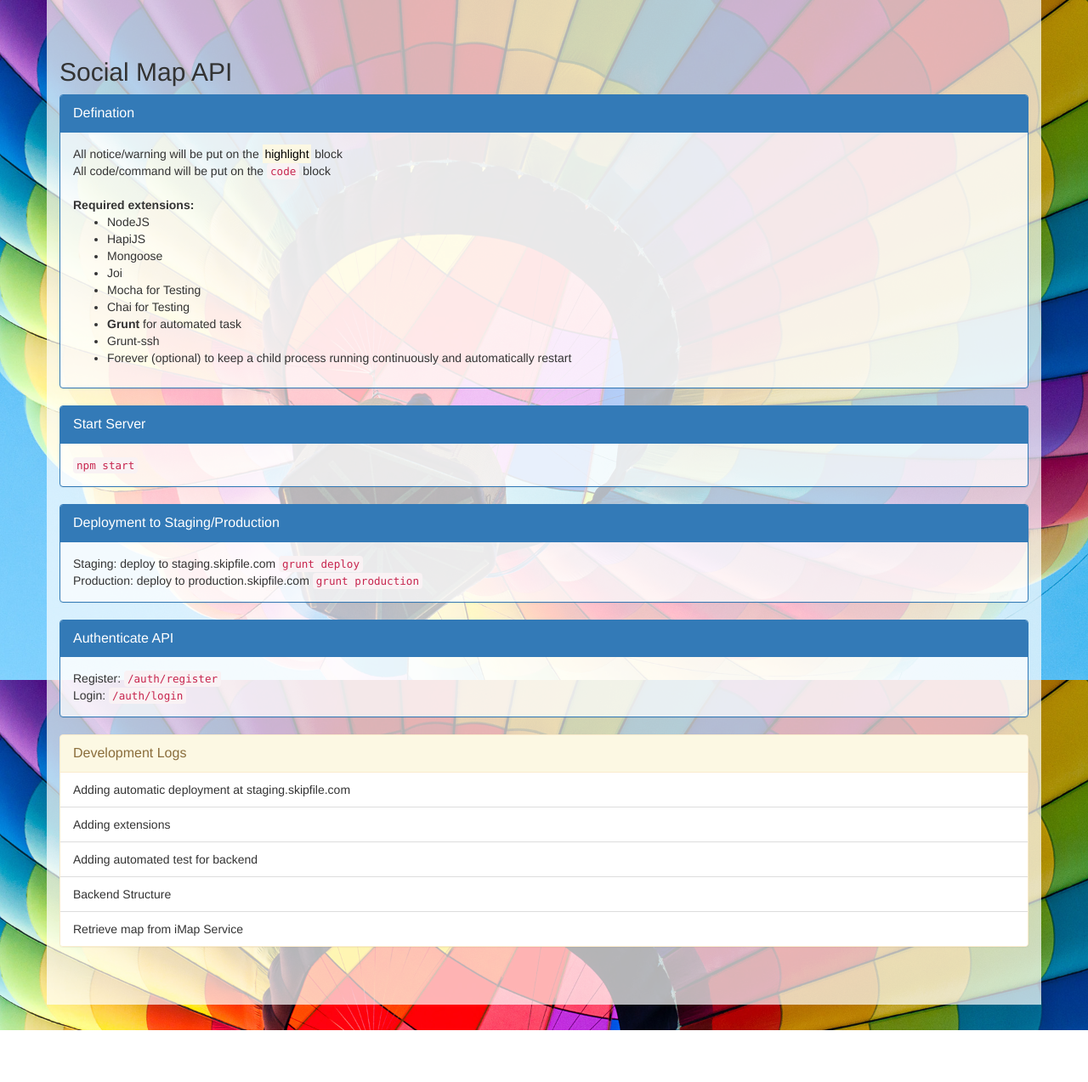
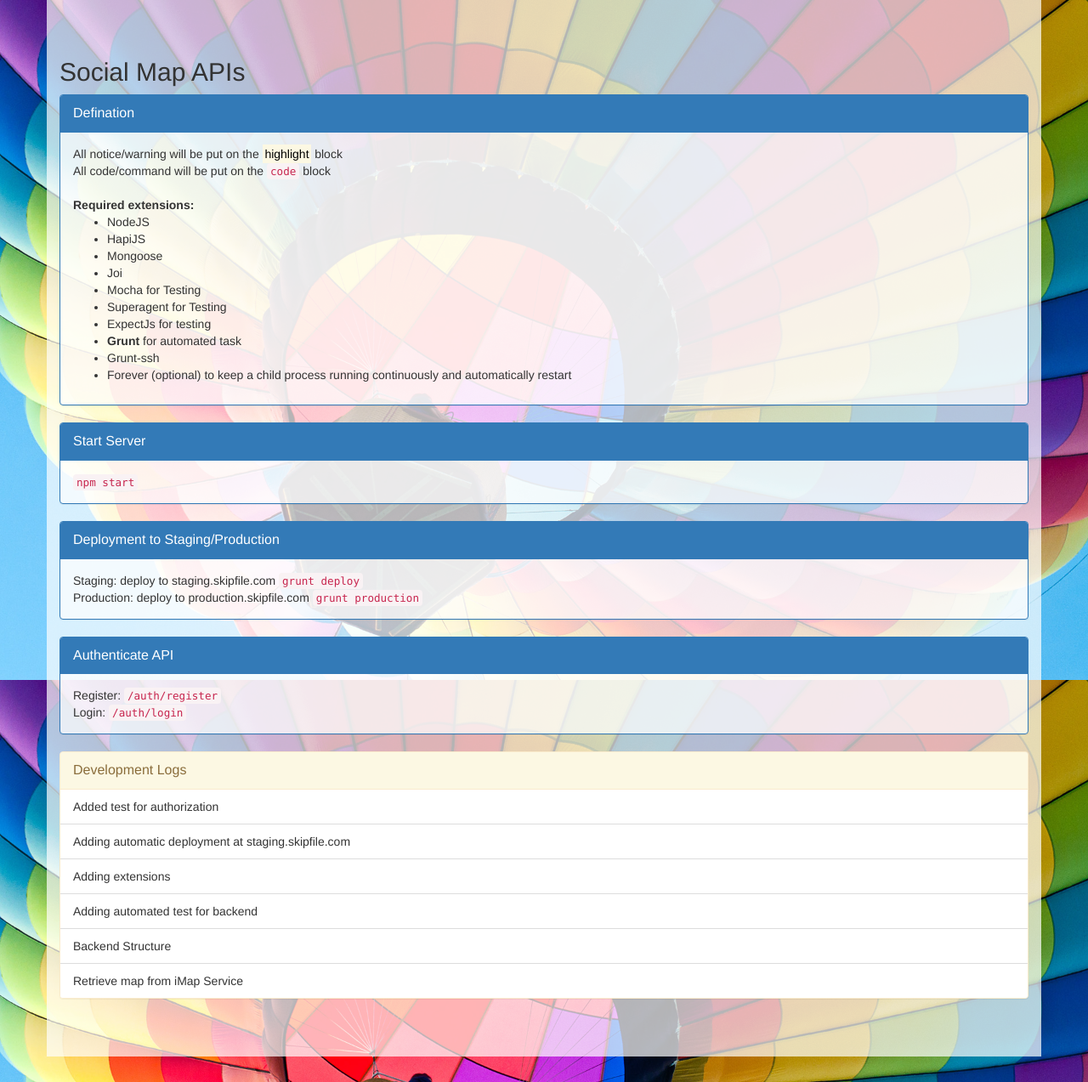
Before and after one commit to eduals/msocial, a website: page public/docs.html in a window 1280 px wide. Shown: the whole page at 85% size. Before the commit the page ends 1212 px from the top, so only its background shows below. Drawn offline with nearby package versions, Linux system fonts and the light colour scheme.

Commit message:
fix grammar on docs, customize index for better view, add barebone automated testing

```diff
--- a/index.js
+++ b/index.js
@@ -3,7 +3,10 @@ var Path = require('path')
 var Config = require('./lib/config')
 var Routes = require('./lib/routes')
 
-var server = new Hapi.Server(Config.server.port, { files: { relativeTo: Path.join(__dirname, 'public') } })
+var server = new Hapi.Server(
+	Config.server.port,
+	{ files: { relativeTo: Path.join(__dirname, 'public') } }
+)
 
 server.ext('onRequest', function(request, next) {
 	console.log(request.path, request.query)
--- a/package.json
+++ b/package.json
@@ -6,7 +6,7 @@
   "main": "index.js",
   "scripts": {
     "start": "nodemon index.js",
-    "test": "echo \"Error: no test specified\" && exit 1"
+    "test": "mocha test/*"
   },
   "repository": {
     "type": "git",
@@ -24,7 +24,9 @@
     "mongoose": "^3.8.16"
   },
   "devDependencies": {
+    "expect.js": "^0.3.1",
     "grunt": "^0.4.5",
-    "grunt-ssh": "^0.11.2"
+    "grunt-ssh": "^0.11.2",
+    "superagent": "^0.18.2"
   }
 }
--- a/public/docs.html
+++ b/public/docs.html
@@ -17,7 +17,7 @@
 	</head>
 	<body>
 		<div class="container jumbotron">
-			<h2>Social Map API</h2>
+			<h2>Social Map APIs</h2>
 			<div class="panel panel-primary">
 			  <div class="panel-heading">
 			    <div class="panel-title">Defination</div>
@@ -36,7 +36,8 @@
 					  		<li>Mongoose</li>
 					  		<li>Joi</li>
 					  		<li>Mocha for Testing</li>
-					  		<li>Chai for Testing</li>
+					  		<li>Superagent for Testing</li>
+					  		<li>ExpectJs for testing</li>
 					  		<li><b>Grunt</b> for automated task</li>
 					  		<li>Grunt-ssh</li>
 					  		<li>Forever (optional) to keep a child process running continuously and automatically restart</li>
@@ -81,6 +82,7 @@
 
 			  <!-- List group -->
 			  <ul class="list-group">
+			  	<li class="list-group-item">Added test for authorization</li>
 			    <li class="list-group-item">Adding automatic deployment at staging.skipfile.com</li>
 			    <li class="list-group-item">Adding extensions</li>
 			    <li class="list-group-item">Adding automated test for backend</li>
```
Also changed, not shown: test/authenticate_test.js (added, +22 -0 lines).
